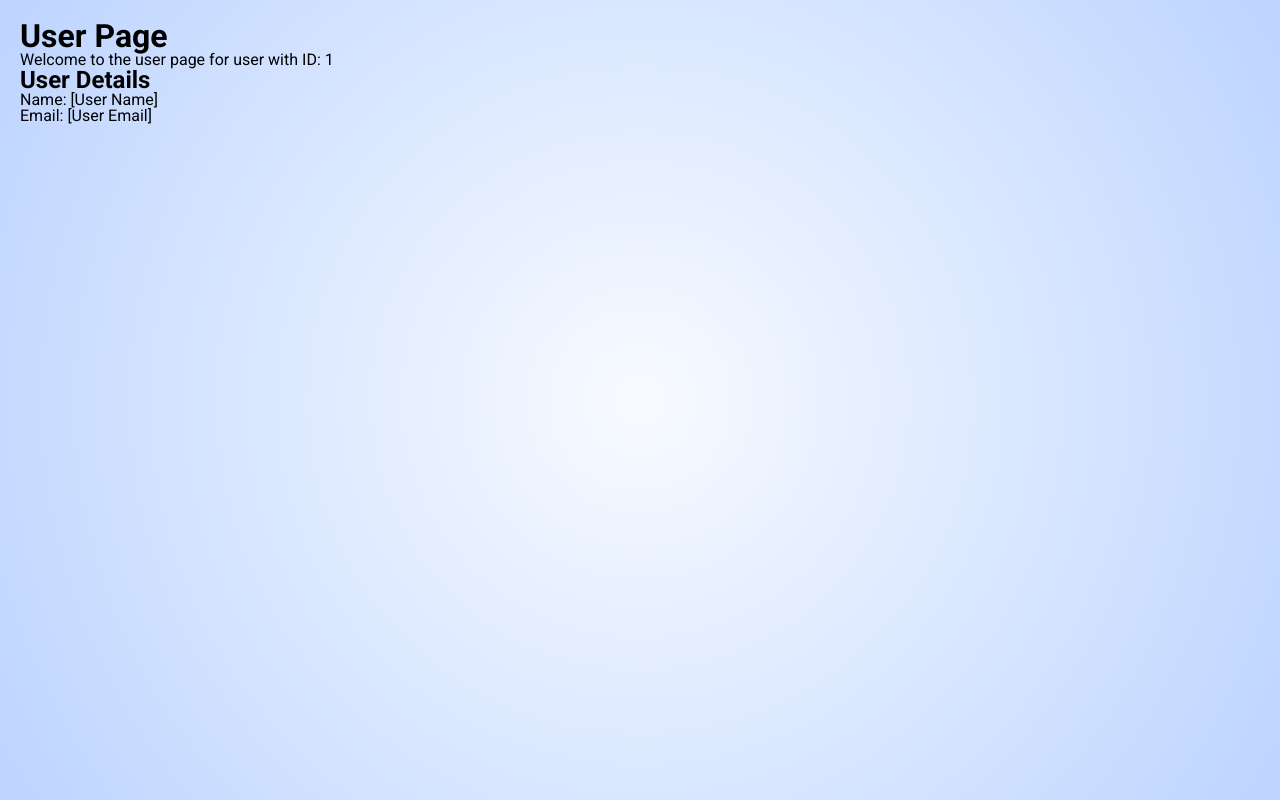
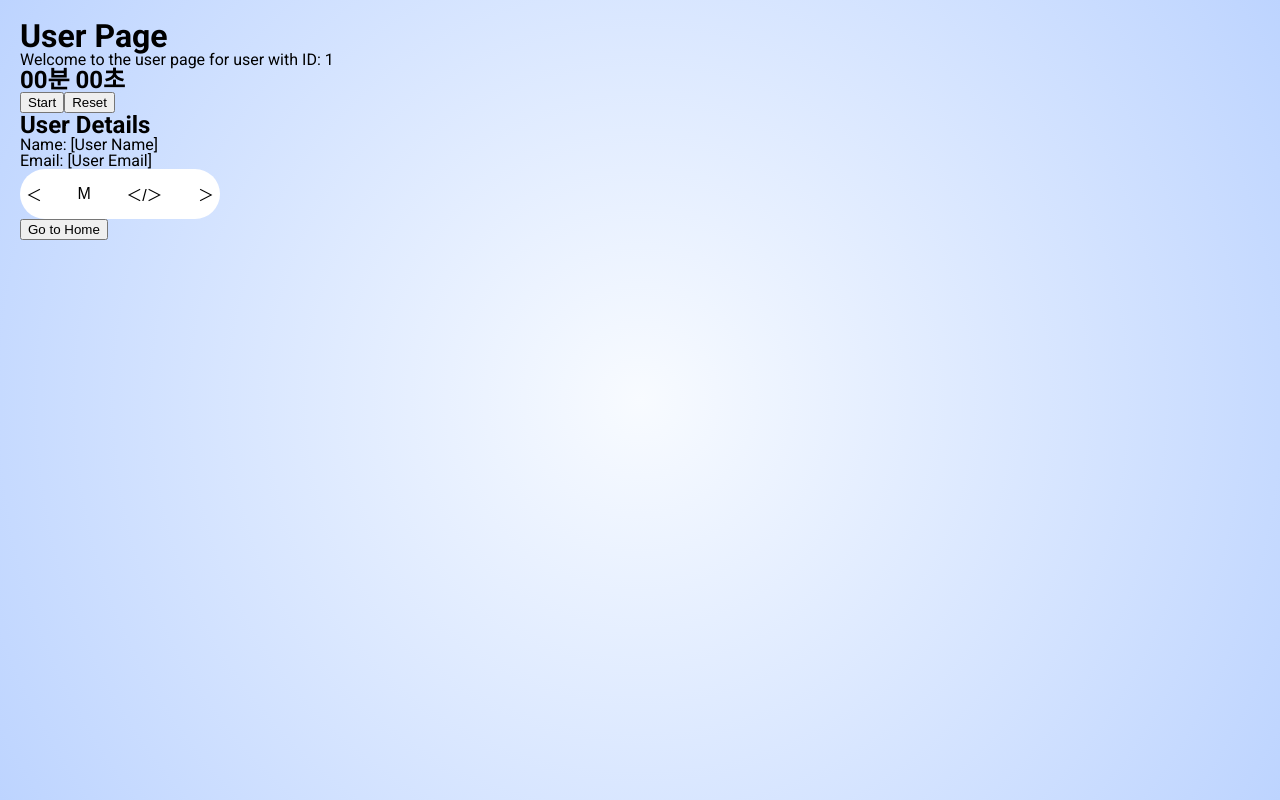
Before and after one commit to mynameSumin/dang-il-frontend, a React (Create React App) app: page /user/1 in a window 1280 px wide. Built offline with nearby package versions, Linux system fonts and the light colour scheme.

Commit message:
feat: 개인페이지에서 타이머 기능과 다른사람 desk 이동기능 구현

```diff
--- /dev/null
+++ b/src/components/Clock.js
@@ -0,0 +1,75 @@
+import React, { useState, useEffect } from 'react';
+
+function Clock() {
+  const [time, setTime] = useState(0); // 타이머의 시간을 초 단위로 관리
+  const [isActive, setIsActive] = useState(false); // 타이머가 활성화 여부
+
+  // 백엔드에서 저장된 시간을 가져오는 함수 (사용 시에 추가)
+  const fetchSavedTime = async () => {
+    // 백엔드에서 타이머 시간을 가져오는 로직 추가
+  };
+
+  // 타이머 정보를 백엔드에 저장하는 함수 (사용 시에 추가)
+  const saveTimeToBackend = async () => {
+    // 백엔드로 타이머 시간을 저장하는 로직 추가
+  };
+
+  useEffect(() => {
+    fetchSavedTime(); // 페이지 로드 시 저장된 시간 가져오기
+
+    // 컴포넌트가 언마운트되거나 페이지 이동 시 타이머 저장
+    return () => {
+      saveTimeToBackend();
+    };
+  }, []);
+
+  useEffect(() => {
+    let interval = null;
+
+    if (isActive) {
+      interval = setInterval(() => {
+        setTime((time) => time + 1); // 초 단위로 1씩 증가
+      }, 1000);
+    } else if (!isActive && time !== 0) {
+      clearInterval(interval);
+    }
+
+    return () => clearInterval(interval);
+  }, [isActive, time]);
+
+  const toggleTimer = () => {
+    setIsActive(!isActive); // 타이머 시작/정지
+  };
+
+  const resetTimer = () => {
+    setIsActive(false); // 타이머 정지
+    setTime(0); // 시간 초기화
+  };
+
+  return (
+    <div>
+      <h2>{formatTime(time)}</h2>
+      <button onClick={toggleTimer}>
+        {isActive ? 'Pause' : 'Start'}
+      </button>
+      <button onClick={resetTimer}>Reset</button>
+    </div>
+  );
+}
+
+function formatTime(time) {
+  // 시간이 59분 59초를 넘지 않았을 때는 분과 초만 표시
+  if (time < 3600) {
+    const minutes = `0${Math.floor((time / 60) % 60)}`.slice(-2);
+    const seconds = `0${time % 60}`.slice(-2);
+    return `${minutes}분 ${seconds}초`;
+  }
+  // 59분 59초를 넘으면 시와 분만 표시
+  else {
+    const hours = `${Math.floor(time / 3600)}`;
+    const minutes = `0${Math.floor((time / 60) % 60)}`.slice(-2);
+    return `${hours}시간 ${minutes}분`;
+  }
+}
+
+export default Clock;
--- a/src/pages/UserPage.js
+++ b/src/pages/UserPage.js
@@ -1,20 +1,71 @@
-import React from 'react';
-import { useParams } from 'react-router-dom';
+import React, { useState } from 'react';
+import { useParams, useNavigate } from 'react-router-dom';
+import Clock from '../components/Clock.js';
+import "../styles/UserPage.css";
 
 const UserPage = () => {
-  const { userId } = useParams(); // URL에서 userId를 가져옴
+  const { userId } = useParams(); // URL에서 userId를 받아옴
+  const navigate = useNavigate();
+  const minUserId = 0; // 최소 사용자 ID 설정 (1로 변경)
+  const maxUserId = 8; // 최대 사용자 ID 설정
+
+  // 이전 사용자로 이동하는 함수
+  const handlePrevUser = () => {
+    const prevId = parseInt(userId) - 1;
+    if (prevId >= minUserId) {
+      navigate(`/user/${prevId}`);
+    }
+  };
+
+  // 다음 사용자로 이동하는 함수
+  const handleNextUser = () => {
+    const nextId = parseInt(userId) + 1;
+    if (nextId <= maxUserId) {
+      navigate(`/user/${nextId}`);
+    }
+  };
+
+  // 메인 페이지로 이동하는 함수
+  const handleGoHome = () => {
+    navigate('/'); // 메인 페이지로 이동
+  };
 
   return (
     <div style={{ padding: '20px' }}>
       <h1>User Page</h1>
       <p>Welcome to the user page for user with ID: {userId}</p>
-      {/* 이곳에 해당 사용자에 대한 정보를 추가하면 됩니다 */}
+      <Clock userId={userId} /> {/* userId를 Clock에 전달 */}
       <div>
-        {/* 예시: 사용자 정보 */}
         <h2>User Details</h2>
         <p>Name: [User Name]</p>
         <p>Email: [User Email]</p>
-        {/* 추가적인 사용자 정보나 기능을 여기에 추가할 수 있습니다 */}
+        <div className="settings">
+          {/* 이전 사용자로 이동하는 버튼, 첫 번째 사용자일 경우 비활성화 */}
+          <button
+            onClick={handlePrevUser}
+            disabled={parseInt(userId) === minUserId}
+            className={`control-button ${parseInt(userId) === minUserId ? 'disabled' : ''}`}
+          >
+            <span className="icon">＜</span>
+          </button>
+          {/* 중간 기능 버튼 */}
+          <button className="control-button">
+            <span className="icon">M</span>
+          </button>
+          <button className="control-button">
+            <span className="icon">＜/＞</span>
+          </button>
+          {/* 다음 사용자로 이동하는 버튼, 최대 사용자 ID를 초과하면 비활성화 */}
+          <button
+            onClick={handleNextUser}
+            disabled={parseInt(userId) === maxUserId}
+            className={`control-button ${parseInt(userId) === maxUserId ? 'disabled' : ''}`}
+          >
+            <span className="icon">＞</span>
+          </button>
+        </div>
+        {/* 메인 페이지로 이동하는 버튼 */}
+        <button onClick={handleGoHome} className="home-button">Go to Home</button>
       </div>
     </div>
   );
--- /dev/null
+++ b/src/styles/UserPage.css
@@ -0,0 +1,31 @@
+.settings {
+    width: 200px;
+    height: 50px;
+    display: flex;
+    justify-content: space-between;
+    align-items: center;
+    background-color: white;
+    border-radius:50px;
+  }
+
+  .control-button {
+    border: none;
+    background: transparent;
+    font-size: 16px;
+    cursor: pointer;
+  }
+
+  .control-button .icon {
+    display: block;
+    text-align: center;
+  }
+
+  .control-button:hover {
+    background-color: rgba(255, 255, 255, 0.1); /* Light hover effect */
+  }
+
+  .control-button.disabled {
+    color: #ccc; /* 회색으로 표시 */
+    cursor: not-allowed; /* 커서를 not-allowed로 변경 */
+    background: #eee; /* 배경색 변경 */
+  }
```
Also changed, not shown: src/styles/mainPage.css (line endings or trailing spaces).
